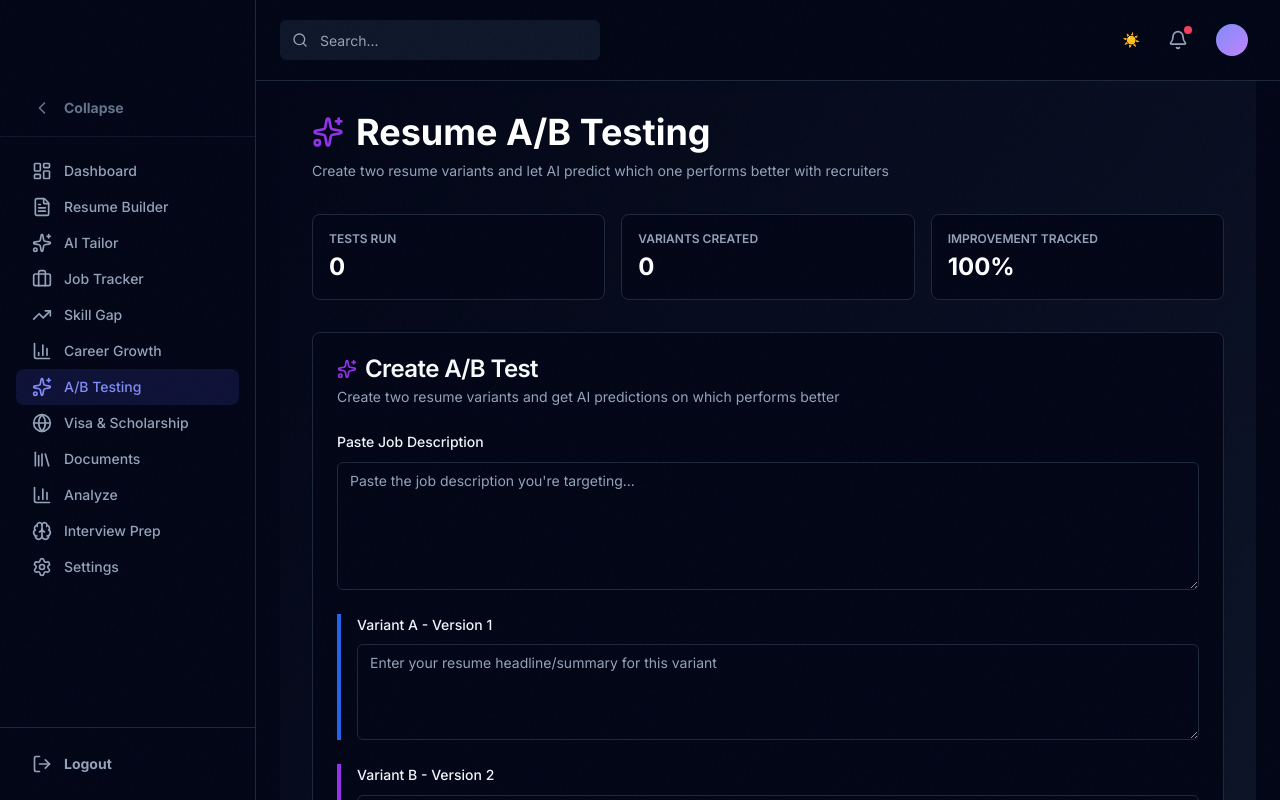
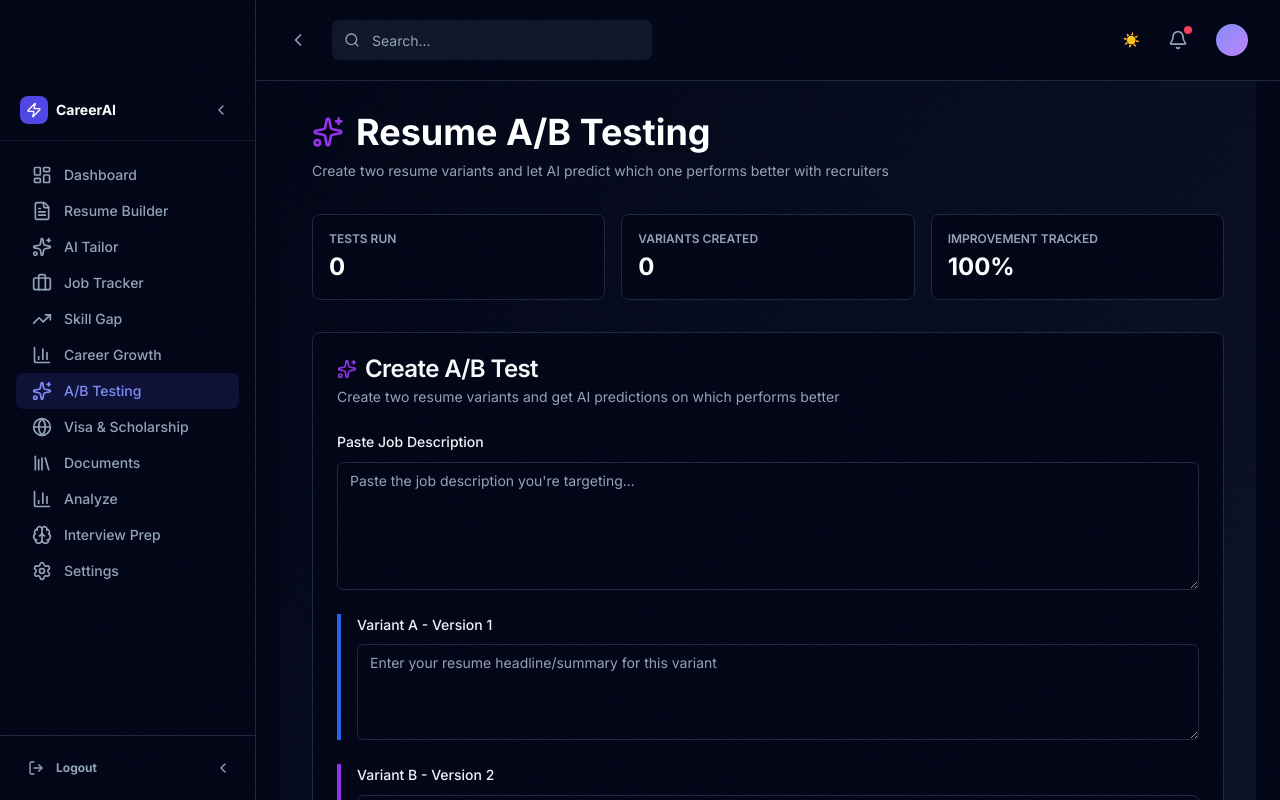
Before and after one commit to Engr-Riaz-Ahmad-Butt/career_ai, a Next.js app in the folder frontend/: page /ab-testing in a window 1280 px wide. Shown: the top 800 px of the page. Built offline with nearby package versions, Linux system fonts and the light colour scheme; no server answers.

Commit message:
Refine sidebar toggle visibility and user profile size

```diff
--- a/frontend/components/layout/app-navbar.tsx
+++ b/frontend/components/layout/app-navbar.tsx
@@ -12,7 +12,7 @@ import {
   DropdownMenuSeparator,
   DropdownMenuTrigger,
 } from '@/components/ui/dropdown-menu';
-import { Menu, Search, Bell, Settings, LogOut } from 'lucide-react';
+import { Menu, Search, Bell, Settings, LogOut, ChevronLeft, ChevronRight } from 'lucide-react';
 import { motion } from 'framer-motion';
 import { useRouter } from 'next/navigation';
 import { useEffect, useState } from 'react';
@@ -51,9 +51,10 @@ export function AppNavbar() {
         <div className="flex items-center gap-4 flex-1">
           <button
             onClick={toggleSidebar}
-            className="md:hidden p-2 hover:bg-slate-100 dark:hover:bg-slate-800 rounded-lg transition-colors"
+            className="p-2 hover:bg-slate-100 dark:hover:bg-slate-800 rounded-lg transition-colors flex items-center justify-center text-slate-500 dark:text-slate-400"
+            title={sidebarOpen ? "Collapse Sidebar" : "Expand Sidebar"}
           >
-            <Menu className="h-5 w-5" />
+            {sidebarOpen ? <ChevronLeft className="h-5 w-5" /> : <ChevronRight className="h-5 w-5" />}
           </button>
 
           <div className="hidden md:flex flex-1 max-w-xs">
--- a/frontend/components/layout/app-sidebar.tsx
+++ b/frontend/components/layout/app-sidebar.tsx
@@ -51,21 +51,30 @@ export function AppSidebar() {
       transition={{ duration: 0.3 }}
       className="fixed left-0 top-0 bottom-0 border-r border-slate-200 dark:border-slate-800 bg-white dark:bg-slate-950 z-40 flex flex-col pt-20"
     >
-      {/* Top Section: Sidebar Toggle */}
-      <div className="px-4 py-2 border-b border-slate-100 dark:border-slate-800/50">
-        <button
-          onClick={toggleSidebar}
-          className="w-full flex items-center gap-3 px-4 py-2.5 rounded-xl text-slate-500 hover:text-slate-900 dark:hover:text-white hover:bg-slate-100 dark:hover:bg-slate-900 transition-all duration-200"
-        >
-          {sidebarOpen ? (
-            <>
-              <ChevronLeft className="h-5 w-5 flex-shrink-0" />
-              <span className="text-sm font-bold">Collapse</span>
-            </>
-          ) : (
-            <ChevronRight className="h-5 w-5 flex-shrink-0 mx-auto" />
-          )}
-        </button>
+      {/* Branding & Top Toggle */}
+      <div className="px-5 py-4 flex items-center justify-between border-b border-slate-100 dark:border-slate-800/50">
+        {sidebarOpen ? (
+          <div className="flex items-center gap-2">
+            <div className="p-1.5 rounded-lg bg-indigo-600">
+              <Zap className="h-4 w-4 text-white" />
+            </div>
+            <span className="text-sm font-bold text-slate-900 dark:text-white">CareerAI</span>
+          </div>
+        ) : (
+          <div className="mx-auto p-1.5 rounded-lg bg-indigo-600">
+            <Zap className="h-4 w-4 text-white" />
+          </div>
+        )}
+
+        {sidebarOpen && (
+          <button
+            onClick={toggleSidebar}
+            className="p-1.5 rounded-md text-slate-400 hover:text-slate-900 dark:hover:text-white hover:bg-slate-100 dark:hover:bg-slate-900 transition-colors"
+            title="Collapse Sidebar"
+          >
+            <ChevronLeft className="h-4 w-4" />
+          </button>
+        )}
       </div>
 
       {/* Sidebar Content */}
@@ -94,16 +103,16 @@ export function AppSidebar() {
       {/* Bottom Section: Account & Sidebar Toggle */}
       <div className="border-t border-slate-200 dark:border-slate-800 p-4 space-y-4 text-center">
         {user && (
-          <div className={`flex items-center gap-3 p-2 rounded-xl bg-slate-50 dark:bg-slate-900/50 border border-slate-100 dark:border-slate-800/50 transition-all duration-300 ${!sidebarOpen && 'justify-center origin-left'}`}>
-            <div className="w-8 h-8 rounded-lg bg-gradient-to-br from-indigo-500 to-purple-500 flex-shrink-0 flex items-center justify-center text-white text-[10px] font-bold">
+          <div className={`flex items-center gap-2 p-1.5 rounded-lg bg-slate-50 dark:bg-slate-900/40 border border-slate-100 dark:border-slate-800/50 transition-all duration-300 ${!sidebarOpen && 'justify-center'}`}>
+            <div className="w-7 h-7 rounded-md bg-gradient-to-br from-indigo-500 to-purple-500 flex-shrink-0 flex items-center justify-center text-white text-[9px] font-bold">
               {user.name?.charAt(0) || user.email?.charAt(0) || 'U'}
             </div>
             {sidebarOpen && (
-              <div className="flex-1 min-w-0 pr-1 text-left">
-                <p className="text-xs font-bold text-slate-900 dark:text-white truncate">
+              <div className="flex-1 min-w-0 text-left">
+                <p className="text-[11px] font-bold text-slate-900 dark:text-white truncate leading-tight">
                   {user.name || 'User'}
                 </p>
-                <p className="text-[10px] text-slate-500 dark:text-slate-400 truncate opacity-80 uppercase tracking-tighter">
+                <p className="text-[9px] text-slate-500 dark:text-slate-400 truncate opacity-70 uppercase tracking-tighter">
                   {user.plan || 'Free'} Account
                 </p>
               </div>
@@ -111,17 +120,27 @@ export function AppSidebar() {
           </div>
         )}
 
-        <div className="space-y-1">
+        <div className="flex items-center gap-1 w-full">
           <button
             onClick={async () => {
               await logout();
               window.location.href = '/auth/login';
             }}
-            className="w-full flex items-center gap-3 px-4 py-2.5 rounded-xl text-slate-600 dark:text-slate-400 hover:text-rose-600 dark:hover:text-rose-400 hover:bg-rose-50 dark:hover:bg-rose-500/10 transition-all duration-200 group"
+            className={`flex items-center gap-3 px-3 py-2 rounded-lg text-slate-600 dark:text-slate-400 hover:text-rose-600 dark:hover:text-rose-400 hover:bg-rose-50 dark:hover:bg-rose-500/10 transition-all duration-200 group flex-1 ${!sidebarOpen && 'justify-center'}`}
           >
-            <LogOut className="h-5 w-5 flex-shrink-0 group-hover:scale-110 transition-transform" />
-            {sidebarOpen && <span className="text-sm font-bold">Logout</span>}
+            <LogOut className="h-4 w-4 flex-shrink-0 group-hover:scale-110 transition-transform" />
+            {sidebarOpen && <span className="text-xs font-bold">Logout</span>}
           </button>
+
+          {sidebarOpen && (
+            <button
+              onClick={toggleSidebar}
+              className="p-2 rounded-lg text-slate-400 hover:text-slate-900 dark:hover:text-white hover:bg-slate-100 dark:hover:bg-slate-900 transition-all duration-200"
+              title="Collapse Sidebar"
+            >
+              <ChevronLeft className="h-4 w-4" />
+            </button>
+          )}
         </div>
       </div>
     </motion.div>
```
